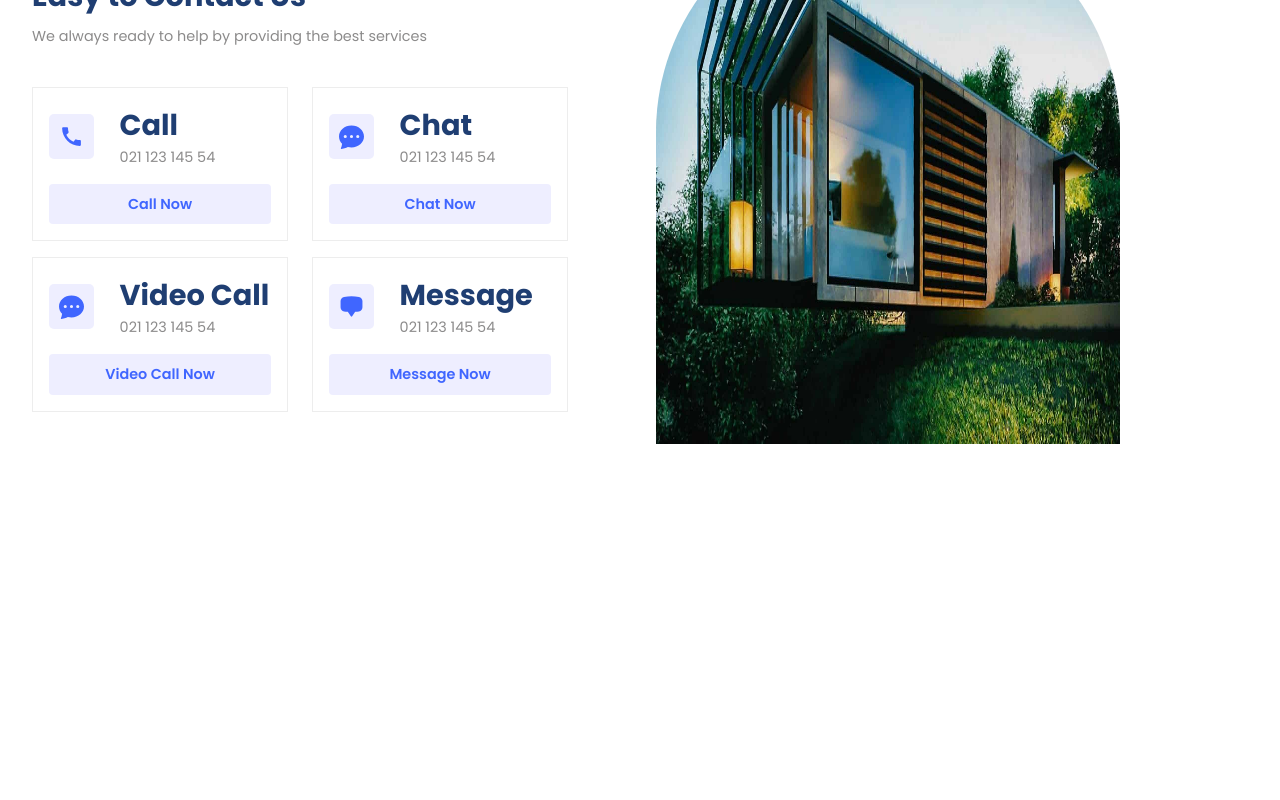
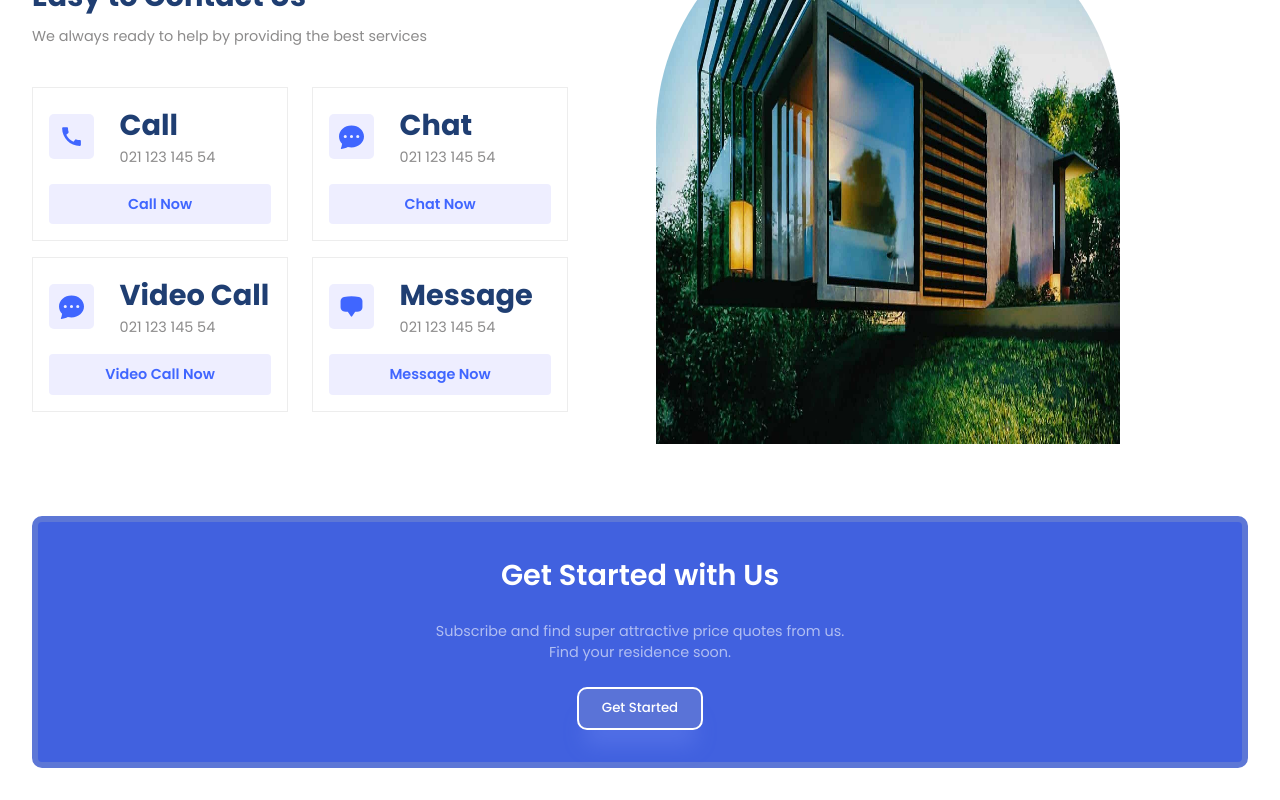
Before and after one commit to thanushan128/React-Real_Estate-web-application, a React (Vite) app: page / in a window 1280 px wide. Shown: the part 2207-3007 px from the top of the page. Before the commit the page ends 2691 px from the top, so only its background shows below. Built offline with nearby package versions, Linux system fonts and the light colour scheme.

Commit message:
Complete GetStarted component

```diff
--- a/src/App.jsx
+++ b/src/App.jsx
@@ -5,6 +5,7 @@
 import { Residencies } from "./components/Residencies/Residencies";
 import { Value } from "./components/Value/Value";
 import { Contact } from "./components/Contact/Contact";
+import { GetStarted } from "./components/GetStarted/GetStarted";
 
 function App() {
   return (
@@ -18,6 +19,7 @@
       <Residencies />
       <Value/>
       <Contact/>
+      <GetStarted/>
     </div>
   );
 }
--- /dev/null
+++ b/src/components/GetStarted/GetStarted.css
@@ -0,0 +1,24 @@
+.inner-container{
+    gap: 1.5rem;
+    background: #4161df;
+    padding: 2rem;
+    border-radius: 10px;
+    border: 6px solid #5d77d6;
+    text-align: center;
+}
+
+.inner-container .primaryText{
+    color: white;
+    font-weight: 600;
+}
+
+.inner-container .secondaryText{
+    color: rgba(255, 255, 255, 0.587);
+}
+
+.inner-container .button{
+    background: #5a73d7;
+    border: 2px solid white;
+    box-shadow: var(--shadow);
+    border-radius: 10px;
+}
--- /dev/null
+++ b/src/components/GetStarted/GetStarted.jsx
@@ -0,0 +1,21 @@
+import React from "react";
+import "./GetStarted.css";
+
+export const GetStarted = () => {
+  return (
+    <section className="g-wrapper">
+      <div className="paddings innerWidth g-container">
+        <div className="flexColCenter inner-container">
+          <span className="primaryText">Get Started with Us</span>
+          <span className="secondaryText">
+            Subscribe and find super attractive price quotes from us.
+            <br /> Find your residence soon.
+          </span>
+          <button className="button">
+            <a href="mailto:shansan0018@gmail.com">Get Started</a>
+          </button>
+        </div>
+      </div>
+    </section>
+  );
+};
```
